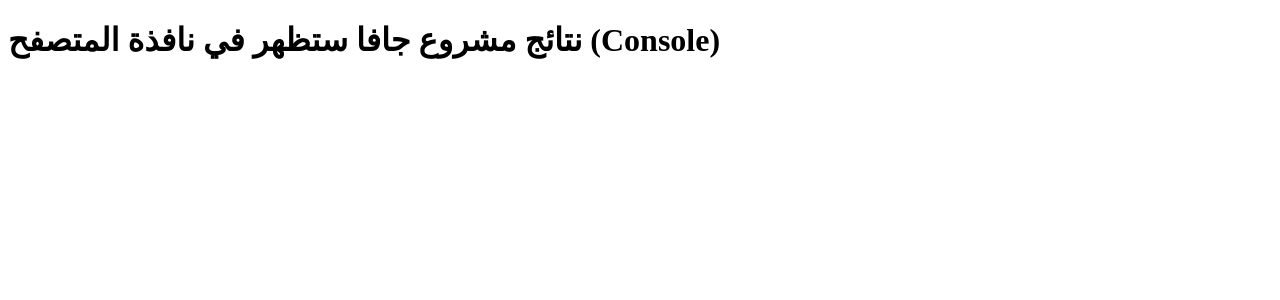
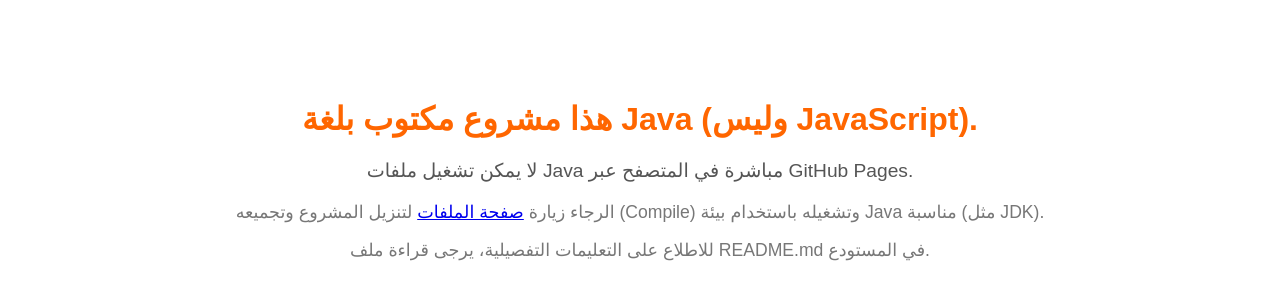
Before and after one commit to Noran10/Noran, a plain HTML site: page index.html in a window 1280 px wide. Drawn offline with Linux system fonts and the light colour scheme.

Commit message:
Update index.html

```diff
--- a/index.html
+++ b/index.html
@@ -2,13 +2,14 @@
 <html>
 <head>
     <meta charset="UTF-8">
-    <title>مشروع جافا</title>
+    <title>مشروع بلغة Java</title>
 </head>
 <body>
-
-    <h1>نتائج مشروع جافا ستظهر في نافذة المتصفح (Console)</h1>
-
-    <script src="script.js"></script>
-
+    <div style="text-align: center; margin-top: 100px; font-family: Arial, sans-serif;">
+        <h1 style="color: #FF6600;">هذا مشروع مكتوب بلغة Java (وليس JavaScript).</h1>
+        <p style="font-size: 1.2em; color: #555;">لا يمكن تشغيل ملفات Java مباشرة في المتصفح عبر GitHub Pages.</p>
+        <p style="font-size: 1.1em; color: #777;">الرجاء زيارة <a href="الرابط_إلى_الملفات">صفحة الملفات</a> لتنزيل المشروع وتجميعه (Compile) وتشغيله باستخدام بيئة Java مناسبة (مثل JDK).</p>
+        <p style="font-size: 1.1em; color: #777;">للاطلاع على التعليمات التفصيلية، يرجى قراءة ملف README.md في المستودع.</p>
+    </div>
 </body>
 </html>
```
